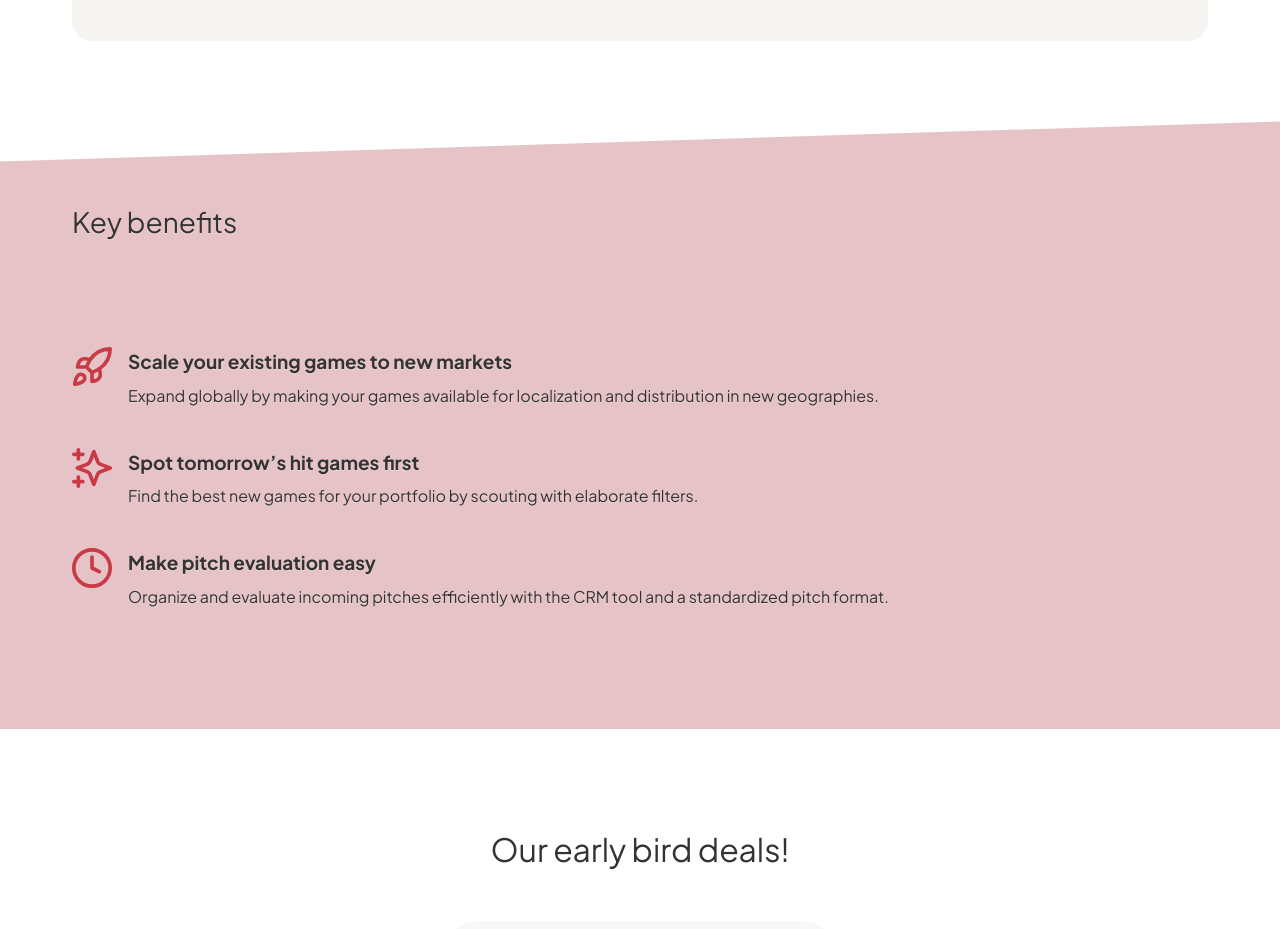
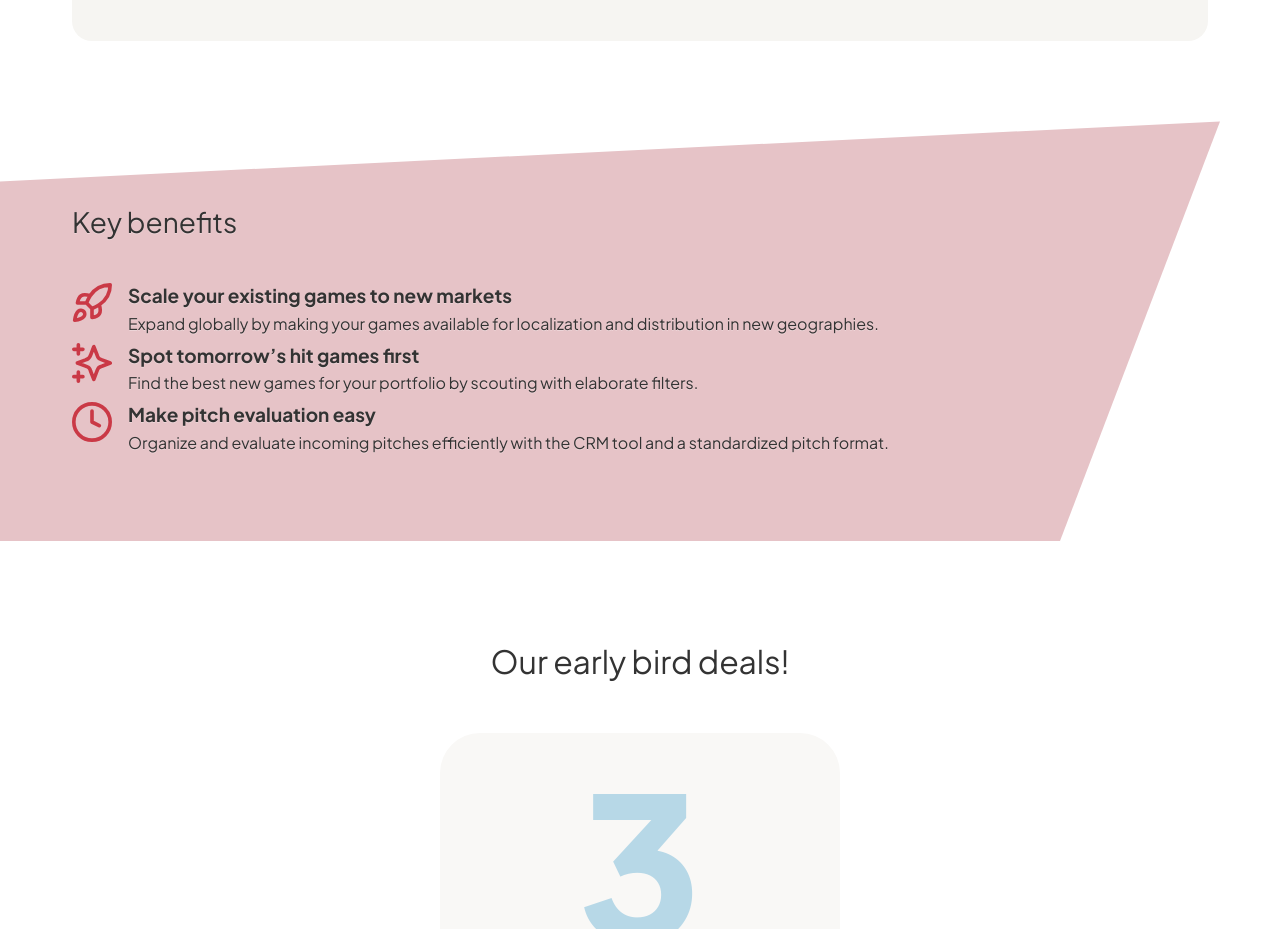
Before and after one commit to pubblo-com/homepage, a React (Create React App) app: page / in a window 1280 px wide. Shown: the part 2380-3309 px from the top of the page. Built offline with nearby package versions, Linux system fonts and the light colour scheme.

Commit message:
feat: enhance mobile responsiveness; add mobile CTA in Hero component; adjust spacing and layout in ListComponent and USPComponent; refine HomePage clip-path for better visual alignment

```diff
--- a/src/components/Hero.js
+++ b/src/components/Hero.js
@@ -110,6 +110,15 @@ const PinkBanner = styled.a`
     padding: ${spacing.medium};
     pointer-events: none;
     cursor: default;
+  }
+`;
+
+const MobileCTA = styled.div`
+  display: none;
+  margin-top: ${spacing.small};
+
+  @media (max-width: ${breakpoints.mobile}) {
+    display: block;
   }
 `;
 
@@ -283,6 +292,12 @@ const Hero = ({
           which means this is the perfect time to join our journey <br />— check out our early-bird offers now!
         </div>
         <span style={{ fontSize: '14px', opacity: 0.9 }}>(and just between us: the site is still in beta and hasn't been fully optimized for mobile yet)</span>
+        {/* Mobile-only CTA placed inside the pink banner after the copy */}
+        <MobileCTA>
+          <a href="#early-bird-deals" style={{ textDecoration: 'none', pointerEvents: 'auto' }}>
+            <Button text="See early-bird deals" variant="primary" />
+          </a>
+        </MobileCTA>
       </PinkBanner>
       <HeroWrapper>
         <HeroContent>
--- a/src/components/ListComponent.js
+++ b/src/components/ListComponent.js
@@ -5,7 +5,7 @@ import { spacing, breakpoints, colors } from '../styles/tokens';
 const USPItem = styled.div`
   display: flex;
   align-items: flex-start;
-  margin-bottom: ${spacing.medium};
+  margin-bottom: ${spacing.xSmall};
 
   @media (min-width: ${breakpoints.tablet}) {
     margin-left: calc(-${(props) => props.$index * 60}px - 380px);
@@ -35,9 +35,14 @@ const USPIcon = styled.div`
 const USPText = styled.div`
   display: flex;
   flex-direction: column;
-  h3,
+  line-height: 1.35;
+  h3 {
+    color: ${(props) => props.textcolor || 'text'};
+    margin: 0 0 4px 0;
+  }
   p {
     color: ${(props) => props.textcolor || 'text'};
+    margin: 0;
   }
 `;
 
--- a/src/components/USPComponent.js
+++ b/src/components/USPComponent.js
@@ -96,10 +96,12 @@ const RightSide = styled.div`
   align-items: flex-start;
   color: ${(props) => props.textColor || 'text'};
   text-shadow: 0 1px 0 rgba(255,255,255,0.3);
-  padding-top: 80px;
+  /* Reduce space between heading and list */
+  padding-top: 24px;
 
   @media (max-width: ${breakpoints.tablet}) {
     width: 100%;
+    padding-top: 16px;
   }
 `;
 
--- a/src/pages/HomePage.js
+++ b/src/pages/HomePage.js
@@ -78,11 +78,18 @@ const MarcusAvatar = styled.img`
 const BenefitsWrapper = styled.div`
   background-color: ${colors.pink};
   width: 100%;
-  clip-path: polygon(0 80px, calc(100% - 100px) 0, calc(100% - 400px) 100%, 0 100%);
+  /* Reduce right-side empty space by tightening the angle */
+  clip-path: polygon(0 80px, calc(100% - 80px) 0, calc(100% - 260px) 100%, 0 100%);
   margin-top: 32px;
 
   @media (max-width: ${breakpoints.tablet}) {
-    clip-path: polygon(0 40px, 100% 0, 100% 100%, 0 100%);
+    /* Keep similar angle but with reduced right margin on laptops */
+    clip-path: polygon(0 60px, calc(100% - 60px) 0, calc(100% - 220px) 100%, 0 100%);
+  }
+
+  @media (max-width: ${breakpoints.mobile}) {
+    /* Mobile: minimal right margin and gentler right-edge slope */
+    clip-path: polygon(0 40px, calc(100% - 5px) 0, calc(100% - 80px) 100%, 0 100%);
   }
 `;
 
```
